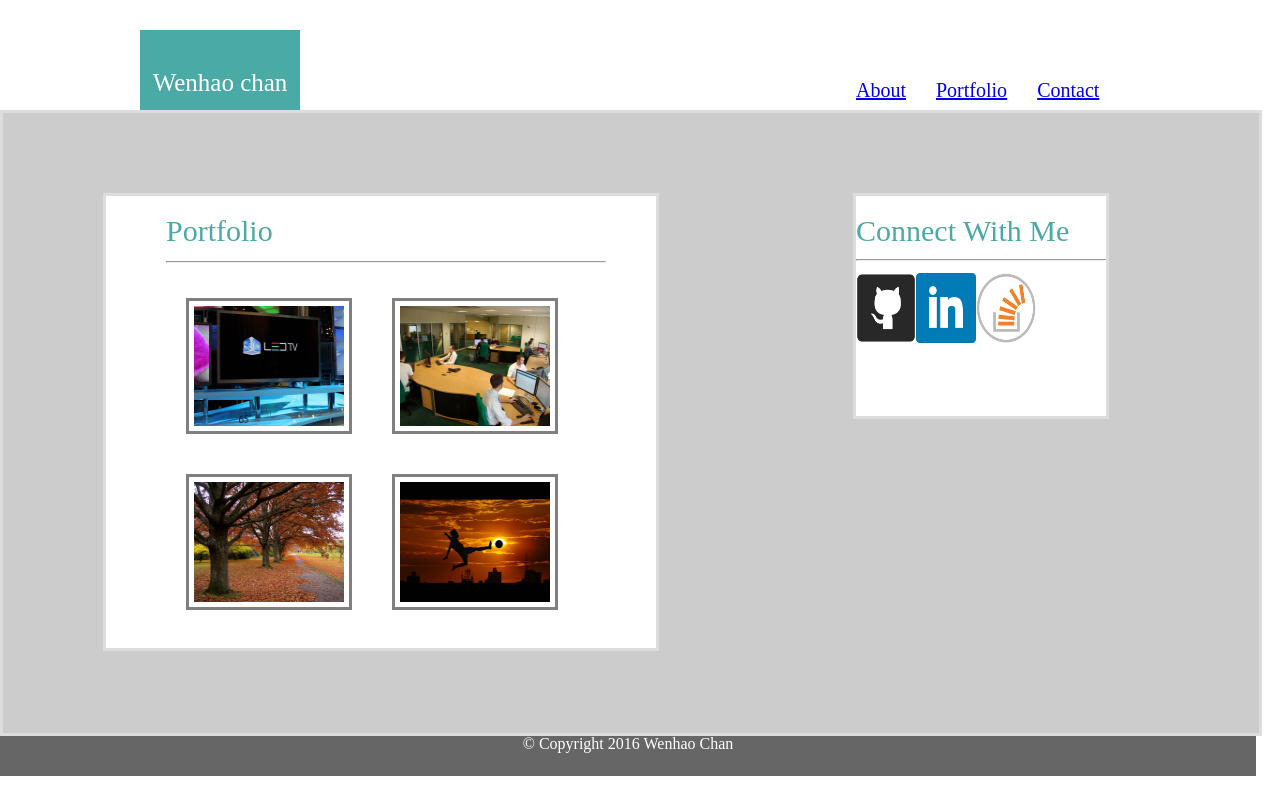
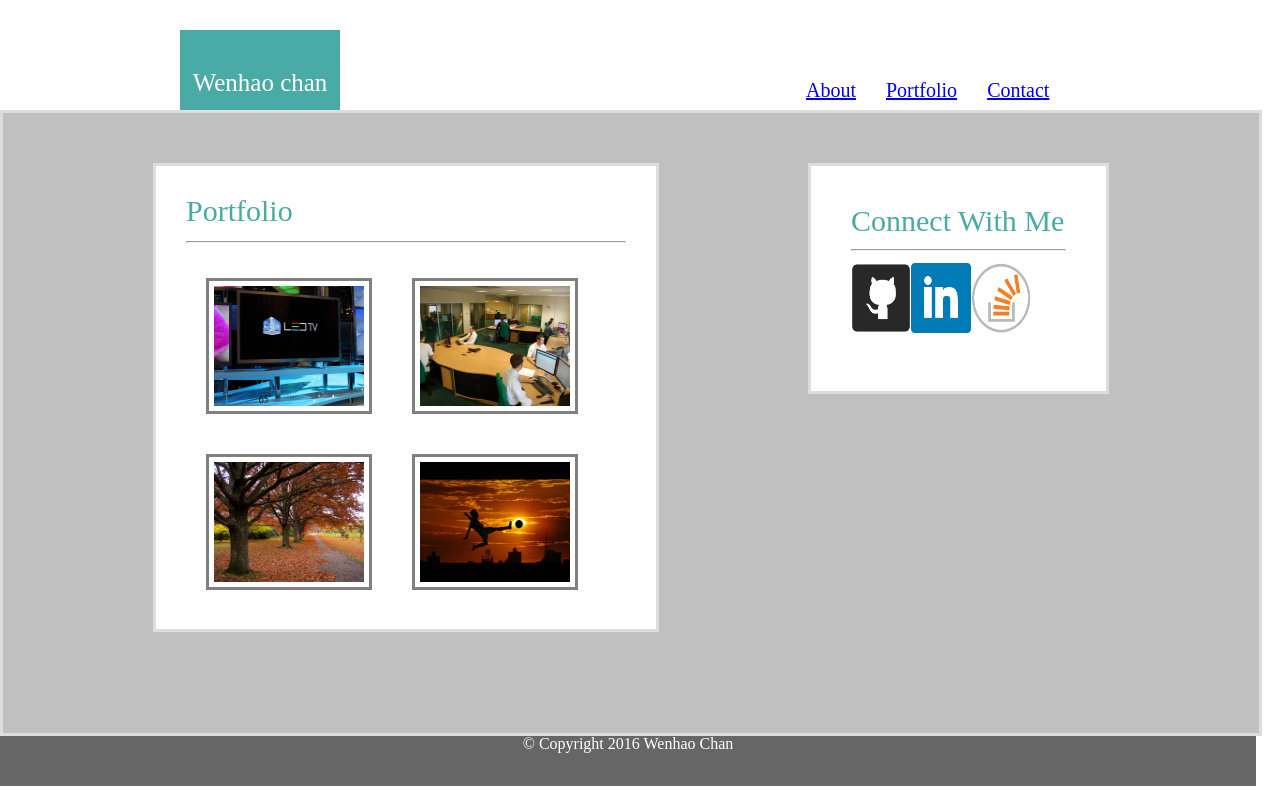
Before and after one commit to whchan167/Basic-Portfolio, a PHP site: page /portfolio.html in a window 1280 px wide. Run offline with PHP 8.4, Linux system fonts and the light colour scheme.

Commit message:
Basic-Portfolio

```diff
--- a/assets/css/style.css
+++ b/assets/css/style.css
@@ -6,11 +6,11 @@ body {margin: 0;
 
 h1 {font-family: 'Georgia', Times, Times New Roman, serif;}
 
-img {width:250px;
-	 height:250px;
+img {width:300px;
+	 height:300px;
 	 position:relative;
 	 float:left;
-	 margin:40px;}
+	 margin:20px;}
 
 header {width:1256px;
 		height:110px;
@@ -25,12 +25,12 @@ header {width:1256px;
 		width:160px;
 	    height:80px;
 	    background-color:#4aaaa5;
-		margin-left:140px;
+		margin-left:180px;
 		float:left;
 		color:white;}
 
 .nav-box {margin-top:20px;
-		  margin-right:100px;
+		  margin-right:150px;
 		  font-size:20px;
 		  width:300px;
 		  height:80px;
@@ -43,7 +43,7 @@ header {width:1256px;
 			 padding-bottom:0px; }
 
 
- .main {background-color:#cccccc;
+ .main {background-color:#C0C0C0;
  		clear:both;
  		width:1256px;
  		height:620px;
@@ -52,25 +52,25 @@ header {width:1256px;
  		}
 
  .aboutme   {width:40%;
- 			height:60%;
+ 			height:70%;
  			float:left;
- 			padding:30px 50px 70px 50px;
- 			margin-top:80px;
- 			margin-left:100px;
+ 			padding:40px;
+ 			margin-top:50px;
+ 			margin-left:150px;
  			border:solid #dddddd;
  			font-size:20px;
  			background-color: #ffffff;
  			overflow:hidden;
  			line-height:1.2;}
 
- .aside {width:250px;
- 		height:200px;
+ .aside {width:215px;
+ 		height:145px;
  		position: absolute;
  		background-color: #ffffff;
- 		top:80px;
+ 		top:50px;
  		right:150px;
  	    font-size:25px;
- 	    padding-top:20px;
+ 	    padding:40px;
  		border:solid #dddddd;}
 
  #icon {width:60px;
@@ -78,14 +78,15 @@ header {width:1256px;
  	   display:inline-block;}
 
  footer {background-color: #666666;
-	font-style: Arial;font-size:30px;
+	font-style: Arial;
+	font-size:30px;
 	text-align: center;
 	padding-top: 40px;
 	color: white;
 	clear: both;
 	overflow:auto;
 	width: 1256px;
-	height: 40px;
+	height: 50px;
 	position: relative;
 	border-top:solid:#4aaaa5;}
 
@@ -97,21 +98,21 @@ header {width:1256px;
 										border: solid gray;}
 
 .portfolio  {width:35%;
- 			height:60%;
+ 			height:65%;
  			float:left;
- 			padding:20px 50px 60px 60px;
- 			margin-top:80px;
- 			margin-left:100px;
+ 			padding:30px;
+ 			margin-top:50px;
+ 			margin-left:150px;
  			border:solid #dddddd;
  			font-size:30px;
  			background-color: #ffffff;
  			}
 .contact  {width:40%;
- 			height:65%;
+ 			height:67%;
  			float:left;
  			padding:30px;
- 			margin-top:80px;
- 			margin-left:120px;
+ 			margin-top:50px;
+ 			margin-left:150px;
  			border:solid #dddddd;
  			font-size:20px;
  			background-color: #ffffff;
--- a/contact.html
+++ b/contact.html
@@ -46,7 +46,8 @@
 			  	<input type="image" name="message" width="400"
 			  	height="200">
 			  	<br>
-			  	<input type="submit" value="submit">
+			  	<input type="submit">
+			  	<input type="reset">
 			 </form>
 		    </section>
 		<!--connect with me section-->
```
